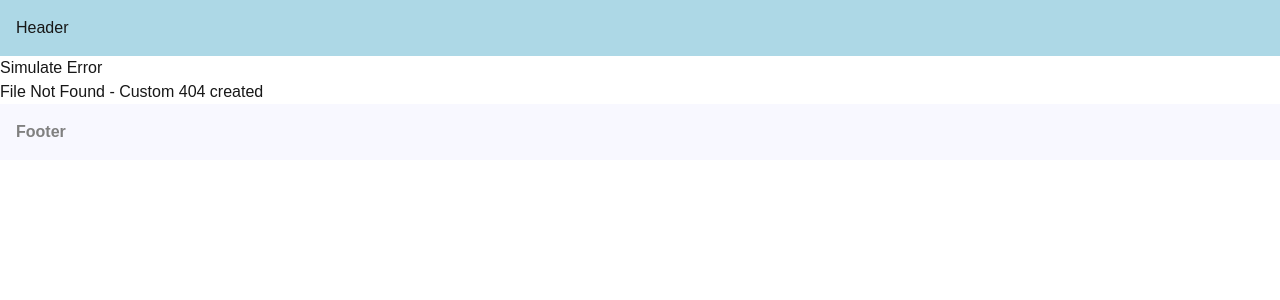
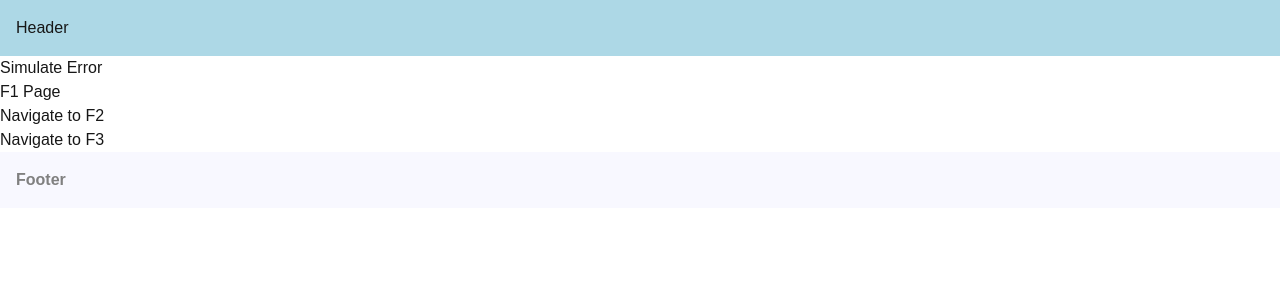
Before and after one commit to Shinia-Gupta/Project_Next15, a Next.js app: page /f1 in a window 1280 px wide. Before the commit this address had no page. Shown: the top 300 px of the page. Built offline with nearby package versions, Linux system fonts and the light colour scheme.

Commit message:
intercepting routes

```diff
--- /dev/null
+++ b/src/app/f1/(.)f2/page.tsx
@@ -0,0 +1,7 @@
+export default function F2(){
+    return(
+        <>
+        <h2>(.)Intercepted F2 page - Same level segment</h2>
+        </>
+    )
+}
--- /dev/null
+++ b/src/app/f1/(..)f3/page.tsx
@@ -0,0 +1,7 @@
+export default function F3(){
+    return(
+        <>
+        <h2>(..)Intercepted F3 page - One level up segment</h2>
+        </>
+    )
+}
--- /dev/null
+++ b/src/app/f1/f2/(..)(..)f4/page.tsx
@@ -0,0 +1,7 @@
+export default function F4(){
+    return(
+        <>
+        <h2>(..)(..)Intercepted F4 page - 2 folder level up segment</h2>
+        </>
+    )
+}
--- /dev/null
+++ b/src/app/f1/f2/inner-f2/(...)f5/page.tsx
@@ -0,0 +1,7 @@
+export default function F5(){
+    return(
+        <>
+        <h2>(...)Intercepted F5 page - Multiple level up segment</h2>
+        </>
+    )
+}
--- /dev/null
+++ b/src/app/f1/f2/inner-f2/page.tsx
@@ -0,0 +1,10 @@
+import Link from "next/link";
+
+export default function innerF2(){
+    return(
+        <>
+        <h2>innerF2 page</h2>
+        <Link href={"/f5"}>Navigate to F5</Link><br/>
+        </>
+    )
+}
--- /dev/null
+++ b/src/app/f1/f2/page.tsx
@@ -0,0 +1,10 @@
+import Link from "next/link";
+
+export default function F2(){
+    return(
+        <>
+        <h2>F2 page</h2>
+        <Link href={"/f4"}>Navigate to F4</Link><br/>
+        </>
+    )
+}
--- /dev/null
+++ b/src/app/f1/page.tsx
@@ -0,0 +1,14 @@
+import Link from "next/link"
+
+export default function f1(){
+    return(
+    <>
+    <div>F1 Page</div>
+<div>
+    <Link href={"/f1/f2"}>Navigate to F2</Link><br/>
+    <Link href={"/f3"}>Navigate to F3</Link>
+
+</div>
+    </>
+    )
+}
--- /dev/null
+++ b/src/app/f3/page.tsx
@@ -0,0 +1,7 @@
+export default function F3(){
+    return(
+        <>
+        <h2>F3 page</h2>
+        </>
+    )
+}
--- /dev/null
+++ b/src/app/f4/page.tsx
@@ -0,0 +1,7 @@
+export default function F4(){
+    return(
+        <>
+        <h2>F4 page</h2>
+        </>
+    )
+}
--- /dev/null
+++ b/src/app/f5/page.tsx
@@ -0,0 +1,7 @@
+export default function F5(){
+    return(
+        <>
+        <h2>F5 page</h2>
+        </>
+    )
+}
```
